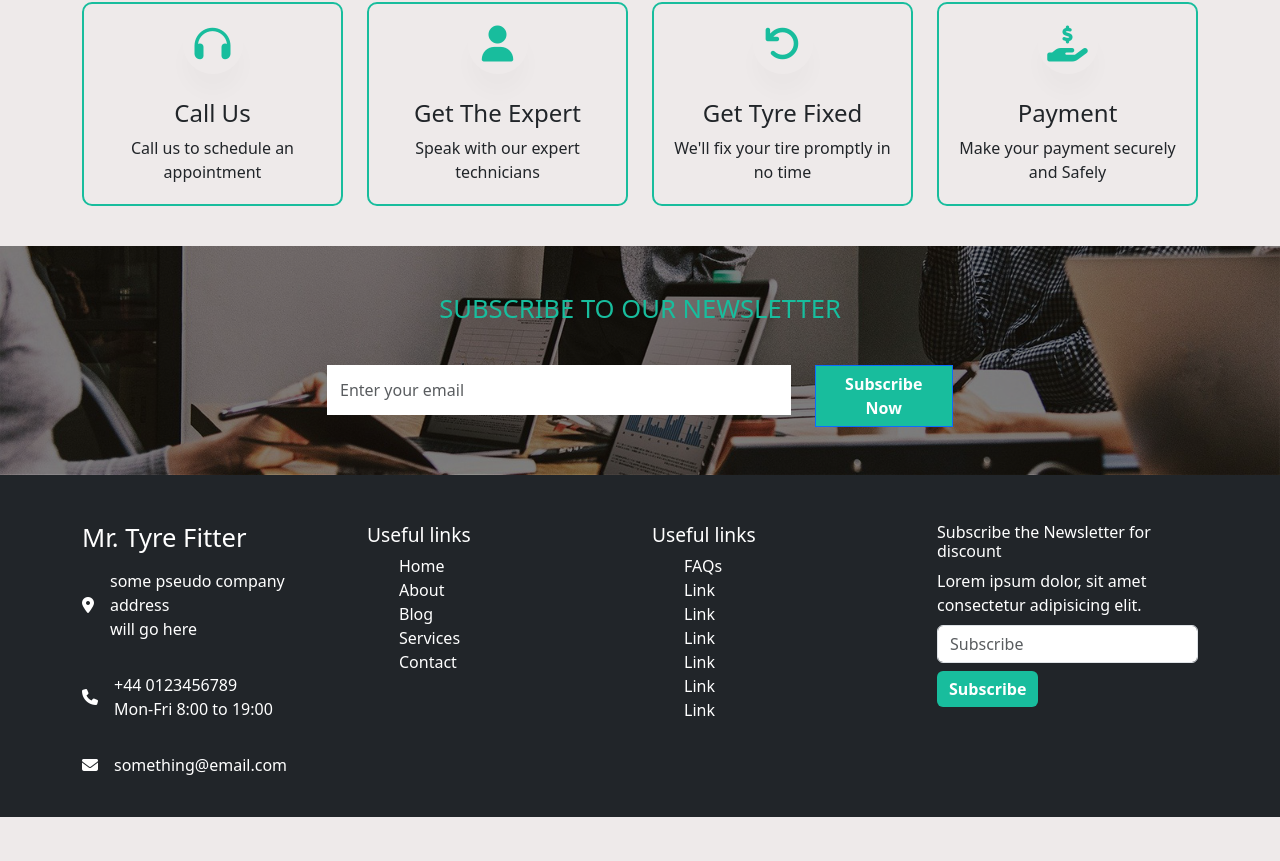
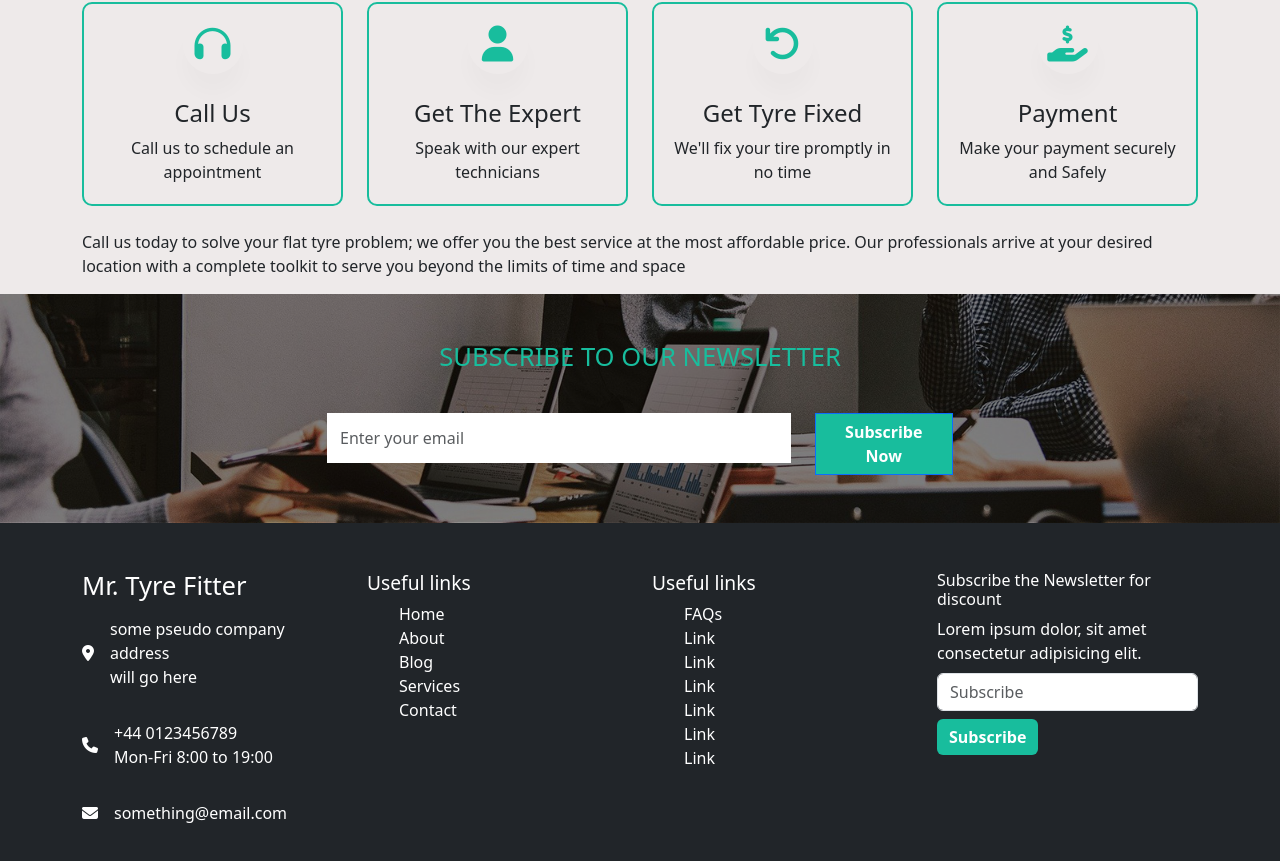
Before and after one commit to Mehwishmushtaq/MrTyreFitter, a React (Vite) app: page /services/flat-tyre in a window 1280 px wide. Shown: the part 2899-3760 px from the top of the page. Before the commit the page ends 3716 px from the top, so only its background shows below. Built offline with nearby package versions, Linux system fonts and the light colour scheme.

Commit message:
Update FlatTyre.jsx

```diff
--- a/src/FlatTyre.jsx
+++ b/src/FlatTyre.jsx
@@ -38,6 +38,7 @@ const FlatTyre = () => {
         scardOne="24/7 availability "
         scardTwo="Manage the emergencies "
         scardThree="Manage the emergencies"
+        ctaText="Call us today to solve your flat tyre problem; we offer you the best service at the most affordable price. Our professionals arrive at your desired location with a complete toolkit to serve you beyond the limits of time and space"
      />
     </>
   )
```
